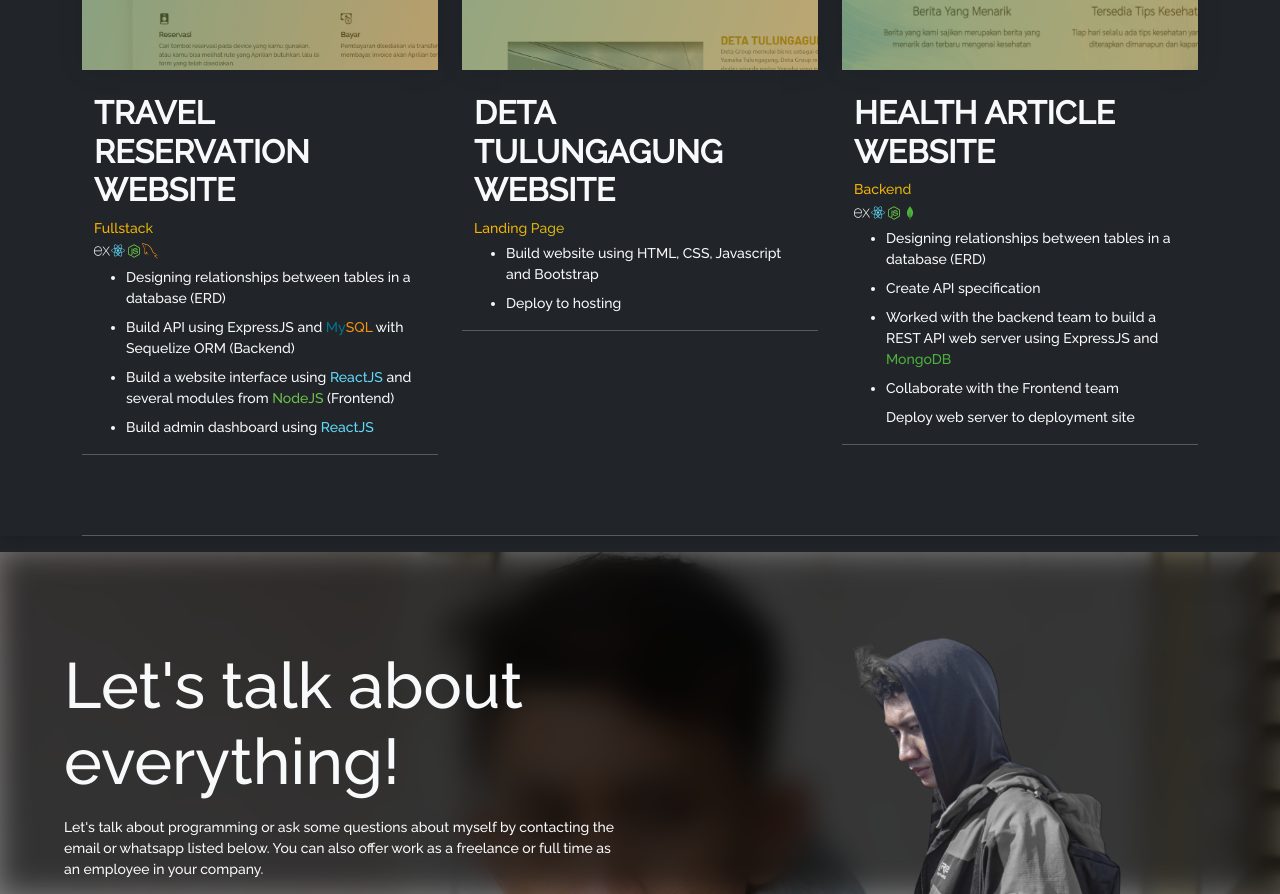
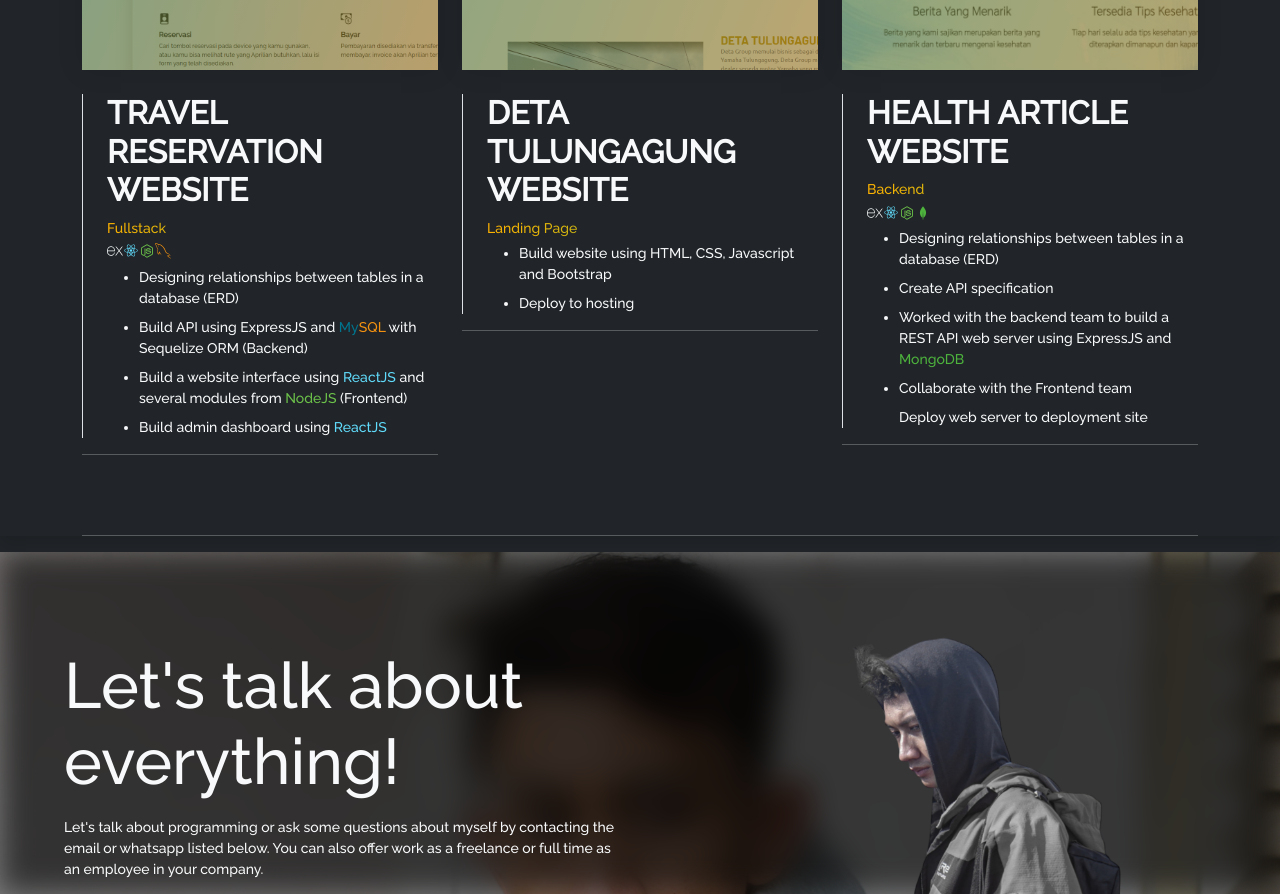
Before and after one commit to 11aprilian/personal-web, a React (Vite) app: page / in a window 1280 px wide. Shown: the part 3190-4084 px from the top of the page. Built offline with nearby package versions, Linux system fonts and the light colour scheme.

Commit message:
jkjkjkjkjk

```diff
--- a/src/components/Resume.jsx
+++ b/src/components/Resume.jsx
@@ -92,7 +92,7 @@ const Resume = () => {
               <div class="project-card-2">
                 <img src={project1} height={400} />
               </div>
-              <div className="container-fluid mt-4">
+              <div className="border-start container-fluid mt-4 ps-4">
                 <h2 className=" text-light fw-bold">
                   TRAVEL RESERVATION WEBSITE
                 </h2>
@@ -123,7 +123,7 @@ const Resume = () => {
               <div class="project-card-2">
                 <img src={project2} height={400} />
               </div>
-              <div className="container-fluid mt-4">
+              <div className="border-start container-fluid mt-4 ps-4">
                 <h2 class=" text-light fw-bold">
                   DETA TULUNGAGUNG WEBSITE
                 </h2>
@@ -143,7 +143,7 @@ const Resume = () => {
               <div class="project-card-2">
                 <img src={project3} height={400} />
               </div>
-              <div className="container-fluid mt-4">
+              <div className="border-start container-fluid mt-4 ps-4">
                 <h2 className="text-light fw-bold">
                   HEALTH ARTICLE WEBSITE
                 </h2>
```
